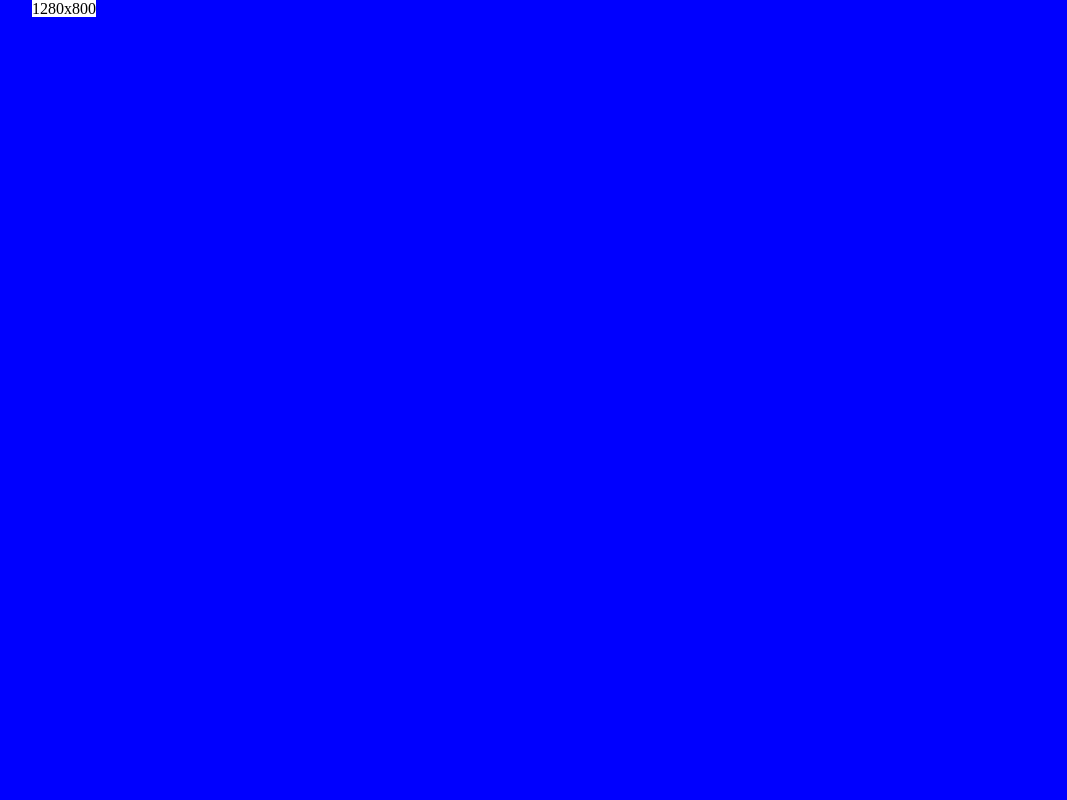
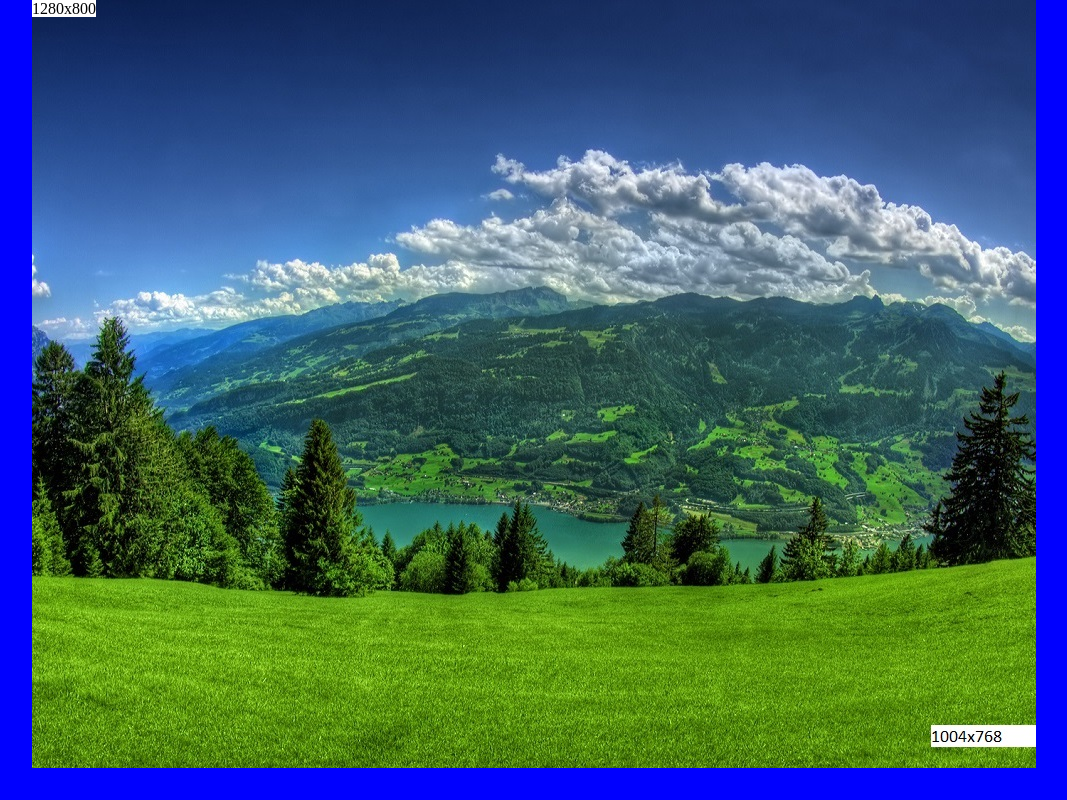
Before and after one commit to deanrather/mediaqueries-test, a plain HTML site: page index.html in a window 1280 px wide. Shown: the whole page, without its empty margins (106-1173 px from the left). Drawn offline with Linux system fonts and the light colour scheme.

Commit message:
update image urls to reflect new location

```diff
--- a/css/screens/1004x768-retina.less
+++ b/css/screens/1004x768-retina.less
@@ -1,5 +1,5 @@
 #game
 {
-	background: url(/mock/img/1004x768-retina/wallpaper.jpg);
+	background: url(/mediaqueries-test/img/1004x768-retina/wallpaper.jpg);
 	background-size: 1004px 768px;
 }
--- a/css/screens/1004x768.less
+++ b/css/screens/1004x768.less
@@ -3,5 +3,5 @@
 	background: lime;
 	width: 1004px;
 	height: 768px;
-	background: url(/mock/img/1004x768/wallpaper.jpg);
+	background: url(/mediaqueries-test/img/1004x768/wallpaper.jpg);
 }
--- a/css/screens/1366x768.less
+++ b/css/screens/1366x768.less
@@ -3,5 +3,5 @@
 	background: yellow;
 	width: 1366px;
 	height: 768px;
-	background: url(/mock/img/1366x768/wallpaper.jpg);
+	background: url(/mediaqueries-test/img/1366x768/wallpaper.jpg);
 }
--- a/css/screens/1920x1080.less
+++ b/css/screens/1920x1080.less
@@ -3,5 +3,5 @@
 	background: orange;
 	width: 1920px;
 	height: 1080px;
-	background: url("/mock/img/1920x1080/wallpaper.jpg");
+	background: url(/mediaqueries-test/img/1920x1080/wallpaper.jpg);
 }
--- a/css/screens/320x460-retina.less
+++ b/css/screens/320x460-retina.less
@@ -1,5 +1,5 @@
 #game
 {
-	background: url(/mock/img/320x460-retina/wallpaper.jpg);
+	background: url(/mediaqueries-test/img/320x460-retina/wallpaper.jpg);
 	background-size: 320px 460px;
 }
--- a/css/screens/320x460.less
+++ b/css/screens/320x460.less
@@ -3,5 +3,5 @@
 	background: blue;
 	width: 320px;
 	height: 460px;
-	background: url(/mock/img/320x460/wallpaper.jpg);
+	background: url(/mediaqueries-test/img/320x460/wallpaper.jpg);
 }
--- a/css/screens/360x567-retina.less
+++ b/css/screens/360x567-retina.less
@@ -1,5 +1,5 @@
 #game
 {
-	background: url(/mock/img/360x567-retina/wallpaper.jpg);
+	background: url(/mediaqueries-test/img/360x567-retina/wallpaper.jpg);
 	background-size: 360px 567px;
 }
--- a/css/screens/360x567.less
+++ b/css/screens/360x567.less
@@ -3,5 +3,5 @@
 	background: green;
 	width: 360px;
 	height: 567px;
-	background: url(/mock/img/360x567/wallpaper.jpg);
+	background: url(/mediaqueries-test/img/360x567/wallpaper.jpg);
 }
```
